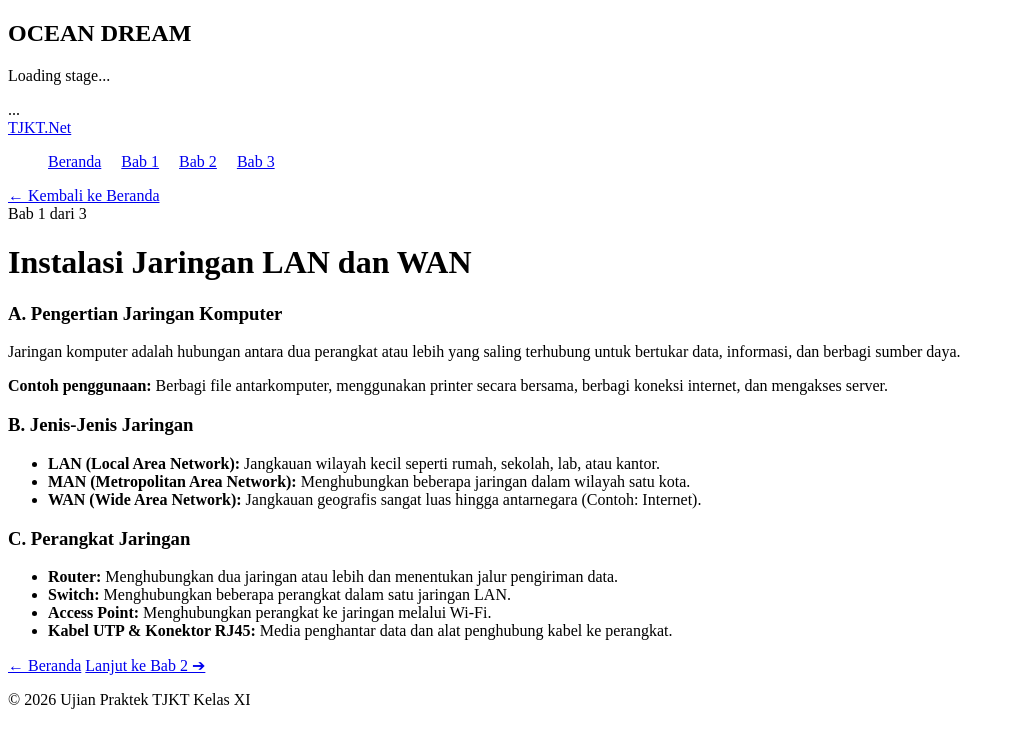
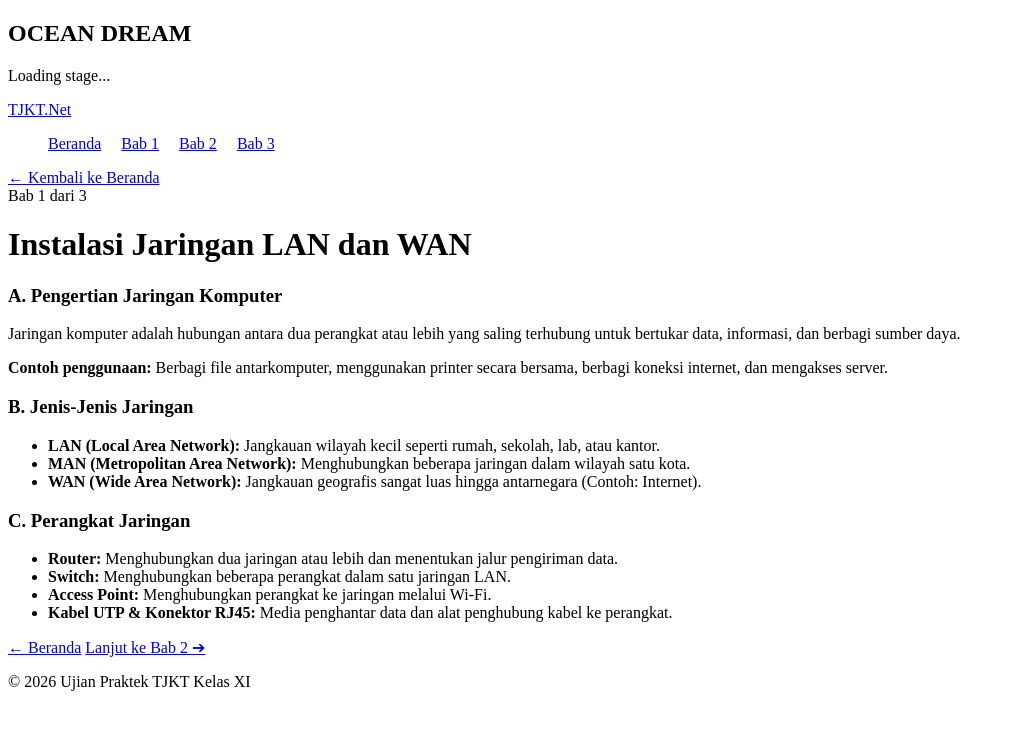
Before and after one commit to arsen52-su/web_uprak_tkj_333, a plain HTML site: page materi1.html in a window 1280 px wide. Shown: the whole page, without its empty margins (0-1011 px from the left). Drawn offline with Linux system fonts and the light colour scheme.

Commit message:
Fix duplicate <body> tag and improve loading screen
Removed duplicate <body> tag and cleaned up loading screen structure.

```diff
--- a/materi1.html
+++ b/materi1.html
@@ -6,7 +6,6 @@
   <title>Bab 1 - Instalasi Jaringan LAN dan WAN</title>
   <link rel="stylesheet" href="style.css">
 </head>
-<body>
 <body>
 
   <!-- LOADING SCREEN (Tambahkan ini di bawah <body>) -->
@@ -20,8 +19,6 @@
     </div>
   </div>
 
-  <div class="ocean-environment" aria-hidden="true">
-    ...
   </div>
   <!-- Background Environment Ocean Dream -->
   <div class="ocean-environment" aria-hidden="true">
```
